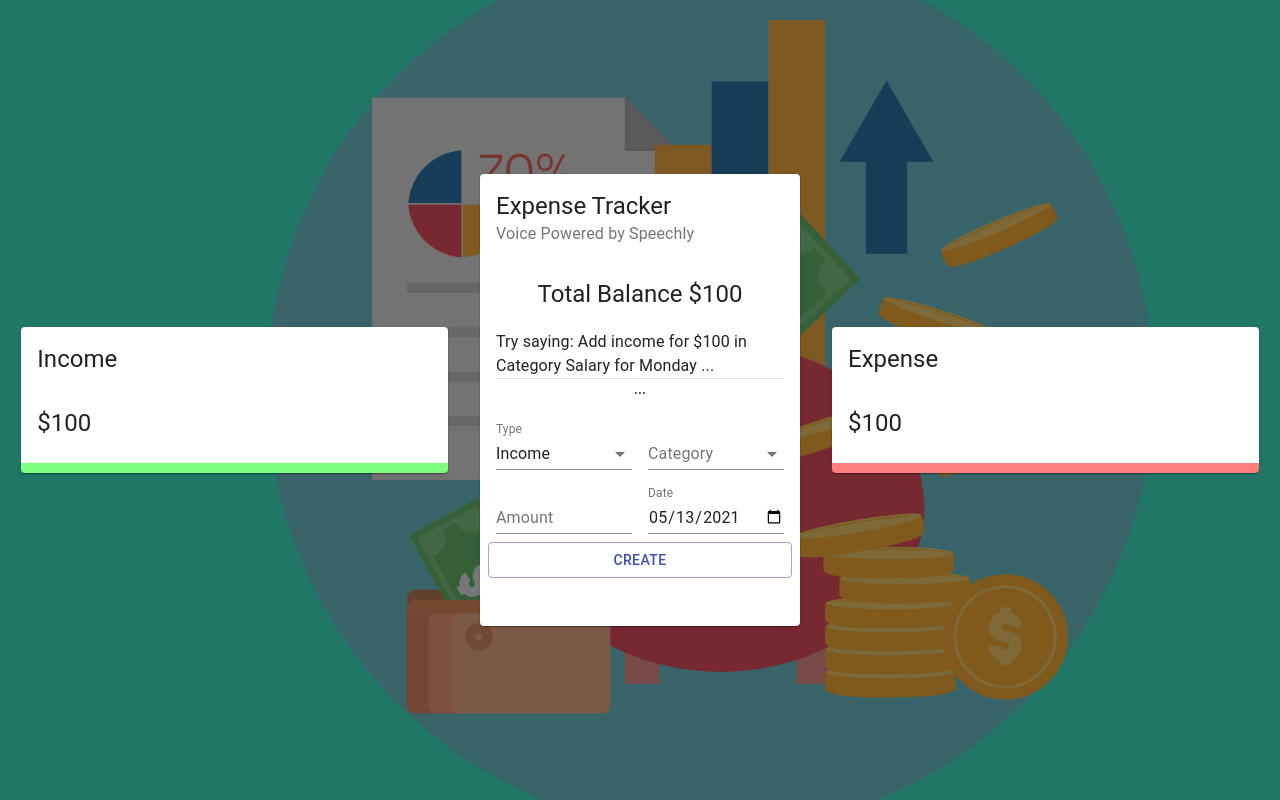
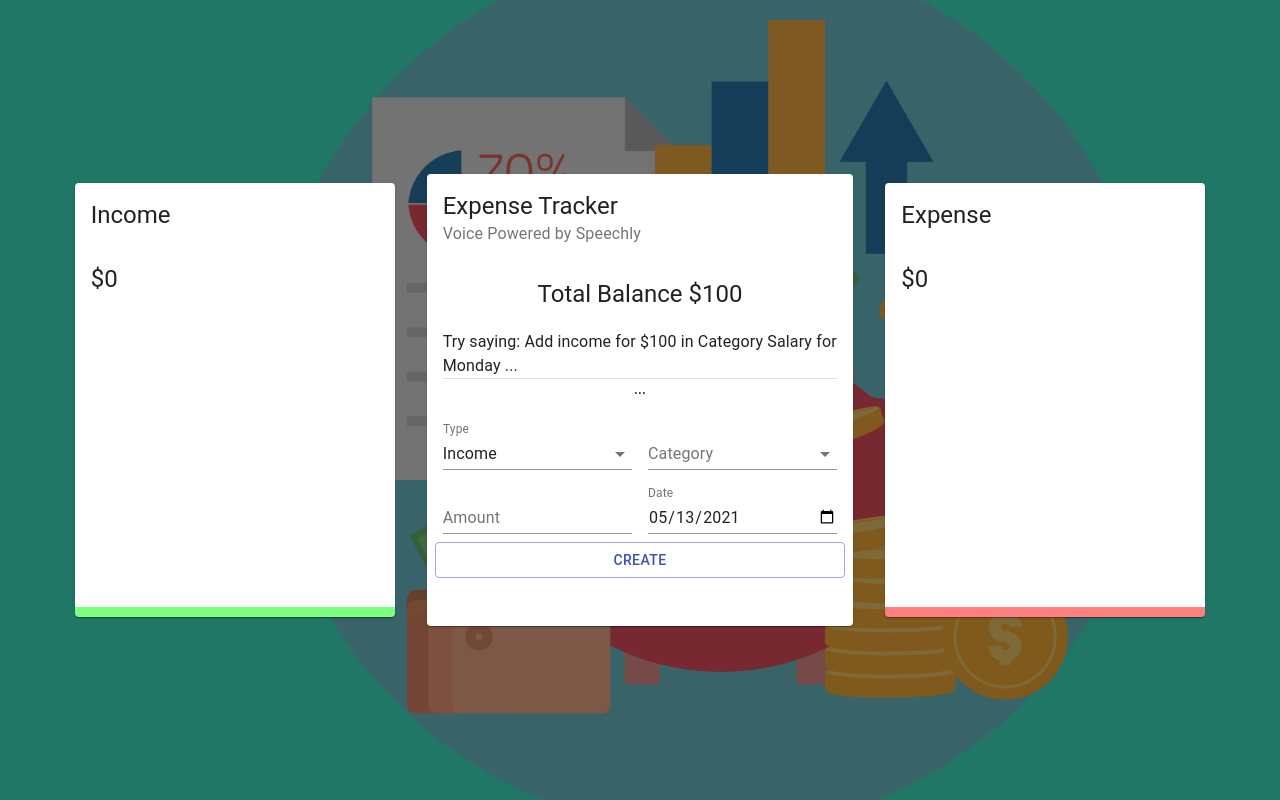
Before and after one commit to dhvaneshshah97/Speechly_Expense_Tracker_React, a React (Create React App) app: page / in a window 1280 px wide. Built offline with nearby package versions, Linux system fonts and the light colour scheme.

Commit message:
Show transactions on charts

```diff
--- a/src/App.js
+++ b/src/App.js
@@ -10,13 +10,13 @@
     return (
         <div>
             <Grid className={classes.grid} container spacing={0} alignItems="center" justify="center" style={{ height: '100vh' }} >
+                <Grid item xs={12} sm={3}>
+                    <Details title="Income" />
+                </Grid>
                 <Grid item xs={12} sm={4}>
-                    <Details title="Income"/>
+                    <Main />
                 </Grid>
                 <Grid item xs={12} sm={3}>
-                    <Main />
-                </Grid>
-                <Grid item xs={12} sm={4}>
                     <Details title="Expense" />
                 </Grid>
             </Grid>
--- a/src/components/Details/Details.jsx
+++ b/src/components/Details/Details.jsx
@@ -1,17 +1,20 @@
 import React from 'react'
 import { Card, CardHeader, Typography, CardContent } from '@material-ui/core';
-// import { Doughnut } from 'react-chartjs-2';
+import { Doughnut } from 'react-chartjs-2';
 import useStyles from './styles';
+import useTransactions from '../../useTransactions';
 
 const Details = (props) => {
     const classes = useStyles();
+    const { total, chartData } = useTransactions(props.title);
+
     return (
         <div>
             <Card className={props.title === "Income" ? classes.income : classes.expense}>
                 <CardHeader title={props.title} />
                 <CardContent>
-                    <Typography variant="h5">$100</Typography>
-                    {/* <Doughnut data="data" /> */}
+                    <Typography variant="h5">${total}</Typography>
+                    <Doughnut data={chartData} />
                 </CardContent>
             </Card>
         </div>
--- a/src/components/Main/Form/Form.jsx
+++ b/src/components/Main/Form/Form.jsx
@@ -46,7 +46,7 @@
             <Grid item xs={6} >
                 <FormControl fullWidth >
                     <InputLabel>Category</InputLabel>
-                    <Select value={formData.category} onChange={(e) => setFormData({ ...formData, category: e.target.value })}>
+                    <Select value={formData.category} onChange={(e) => setFormData({ ...formData, category: e.target.value })} >
                         {
                             selectedCategories.map((c) => <MenuItem key={c.type} value={c.type}>{c.type}</MenuItem>)
                         }
--- /dev/null
+++ b/src/useTransactions.js
@@ -0,0 +1,35 @@
+import { useContext } from 'react';
+import { ExpenseTrackerContext } from './context/context';
+
+import { incomeCategories, expenseCategories, resetCategories } from './constants/categories';
+
+const useTransactions = (title) => {
+    resetCategories();
+    const { transactions } = useContext(ExpenseTrackerContext);
+    // All transactions with either income or expense category
+    const transactionsPerType = transactions.filter((t) => t.type === title);
+    // Total of all transactions (either for income chart or expense chart)
+    const total = transactionsPerType.reduce((acc, currVal) => acc += currVal.amount, 0);
+    // Fetching all the categories based on title (either income or expense)
+    const categories = title === "Income" ? incomeCategories : expenseCategories;
+
+    transactionsPerType.forEach((t) => {
+        const categoryObject = categories.find((c) => c.type === t.category);
+        if (categoryObject) categoryObject.amount += t.amount;
+    });
+
+    const filteredCategories = categories.filter((c) => c.amount > 0);
+
+    const chartData = {
+        datasets: [{
+            data: filteredCategories.map((c) => c.amount),
+            backgroundColor: filteredCategories.map((c) => c.color),
+        }],
+        labels: filteredCategories.map((c) => c.type),
+    }
+
+    return { total, chartData };
+
+}
+
+export default useTransactions;
```
